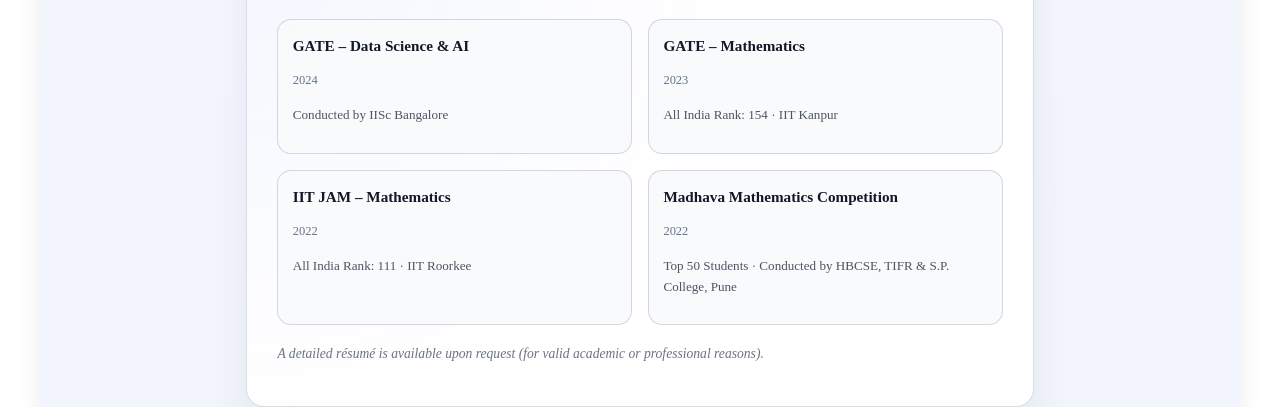
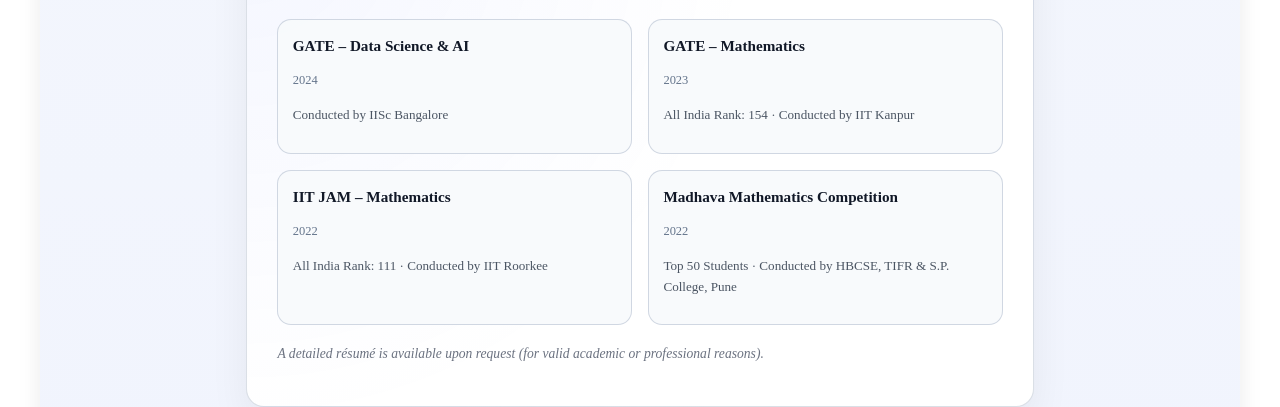
Before and after one commit to mahadeb-ai/mahadeb-ai.github.io, a Jekyll site: the page built from cv.md, in a window 1280 px wide and 900 px high, scrolled down 1193 px. Shown: the part 253-660 px from the top of the window. Built offline with Jekyll 4.4.1, drawn with Linux system fonts in a browser that asks for light colours; some of the changed text lies outside the part shown.

Commit message:
Update cv.md

```diff
--- a/cv.md
+++ b/cv.md
@@ -12,7 +12,7 @@
     <div class="cv-hero-header">
       <div>
         <span class="cv-badge">Curriculum Vitae</span>
-        <h1>📄 Academic CV</h1>
+        <h1>Academic CV</h1>
       </div>
 
       <div class="cv-hero-meta">
@@ -129,13 +129,13 @@
       <article class="cv-ach-item">
         <h3>GATE – Mathematics</h3>
         <p class="cv-item-year">2023</p>
-        <p class="cv-item-note">All India Rank: 154 · IIT Kanpur</p>
+        <p class="cv-item-note">All India Rank: 154 · Conducted by IIT Kanpur</p>
       </article>
 
       <article class="cv-ach-item">
         <h3>IIT JAM – Mathematics</h3>
         <p class="cv-item-year">2022</p>
-        <p class="cv-item-note">All India Rank: 111 · IIT Roorkee</p>
+        <p class="cv-item-note">All India Rank: 111 · Conducted by IIT Roorkee</p>
       </article>
 
       <article class="cv-ach-item">
```
